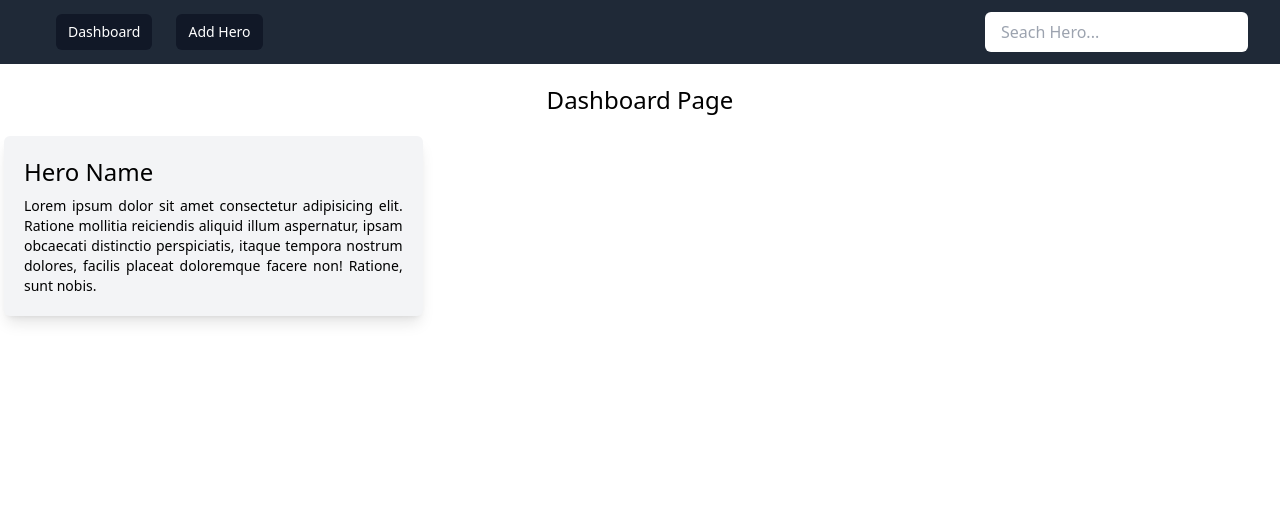
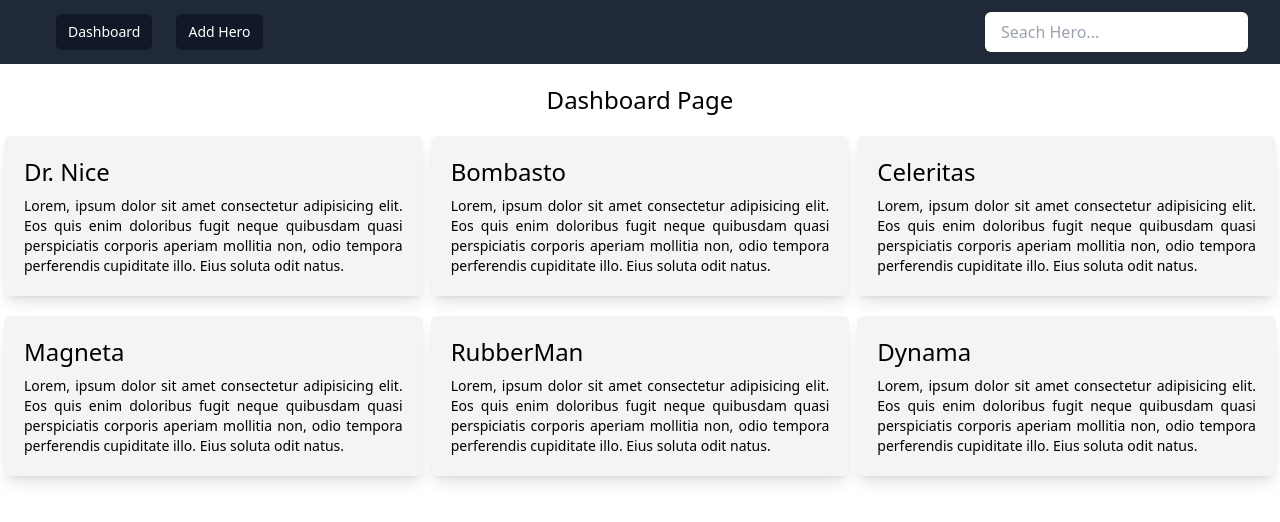
Before and after one commit to WibyFabian08/persiapan-angular, an Angular app: page /dashboard in a window 1280 px wide. Shown: the top 522 px of the page. Built offline with nearby package versions, Linux system fonts and the light colour scheme; data requests are answered from the project's data file.

Commit message:
integrasi get heroes

```diff
--- a/src/app/app.module.ts
+++ b/src/app/app.module.ts
@@ -7,6 +7,7 @@ import { DashboardComponent } from './dashboard/dashboard.component';
 import { NavbarComponent } from './navbar/navbar.component';
 import { SearchComponent } from './search/search.component';
 import { AddHeroComponent } from './add-hero/add-hero.component';
+import { HttpClientModule } from '@angular/common/http';
 
 @NgModule({
   declarations: [
@@ -18,7 +19,8 @@ import { AddHeroComponent } from './add-hero/add-hero.component';
   ],
   imports: [
     BrowserModule,
-    AppRoutingModule
+    AppRoutingModule,
+    HttpClientModule
   ],
   providers: [],
   bootstrap: [AppComponent]
--- a/src/app/dashboard/dashboard.component.html
+++ b/src/app/dashboard/dashboard.component.html
@@ -1,18 +1,25 @@
 <div class="container mx-auto">
   <h1 class="text-center my-5 text-2xl">Dashboard Page</h1>
-  <div class="flex justify-start items-center flex-wrap flex-row">
-    <div class="lg:w-2/6 md:w-1/2 w-full">
+  <ng-container *ngIf="heroes.length > 0">
+    <div
+      class="flex justify-start items-center flex-wrap flex-row"
+      *ngIf="!isLoadingFetch"
+    >
+      <div class="lg:w-2/6 md:w-1/2 w-full" *ngFor="let hero of heroes">
         <div
           class="mx-1 bg-gray-100 mb-5 p-5 shadow-lg rounded-md hover:bg-gray-200 transition-all duration-200 ease-in-out"
         >
-        <h5 class="text-2xl">Hero Name</h5>
+          <h5 class="text-2xl">{{ hero.name }}</h5>
           <p class="text-sm text-justify mt-2">
-          Lorem ipsum dolor sit amet consectetur adipisicing elit. Ratione
-          mollitia reiciendis aliquid illum aspernatur, ipsam obcaecati
-          distinctio perspiciatis, itaque tempora nostrum dolores, facilis
-          placeat doloremque facere non! Ratione, sunt nobis.
+            {{ hero.description }}
           </p>
         </div>
       </div>
     </div>
+  </ng-container>
+  <ng-container *ngIf="isLoadingFetch">
+    <div class="flex justify-center items-center w-full">
+      <h5 class="text-gray-800 text-center">Loading..</h5>
     </div>
+  </ng-container>
+</div>
--- a/src/app/dashboard/dashboard.component.ts
+++ b/src/app/dashboard/dashboard.component.ts
@@ -1,4 +1,6 @@
 import { Component, OnInit } from '@angular/core';
+import { Hero } from '../interface/hero';
+import { HeroService } from '../services/hero-service.service';
 
 @Component({
   selector: 'app-dashboard',
@@ -6,10 +8,29 @@ import { Component, OnInit } from '@angular/core';
   styleUrls: ['./dashboard.component.css']
 })
 export class DashboardComponent implements OnInit {
+  heroes: Hero[] = []
+  isLoadingFetch: boolean = true
 
-  constructor() { }
+  constructor(private heroService: HeroService) { }
 
   ngOnInit(): void {
+    this.getHeroes()
+  }
+
+  getHeroes = () => {
+    this.isLoadingFetch = true
+    this.heroService.getAll()
+      .subscribe({
+        next: (data) => {
+          let buffer = data.slice(0, 6)
+          this.heroes = buffer
+          this.isLoadingFetch = false
+        },
+        error: (err) => {
+          console.log(err)
+          this.isLoadingFetch = false
+        }
+      })
   }
 
 }
--- a/src/app/interface/hero.ts
+++ b/src/app/interface/hero.ts
@@ -1,2 +1,4 @@
 export interface Hero {
+    name: string;
+    description: string
 }
--- a/src/app/services/hero-service.service.ts
+++ b/src/app/services/hero-service.service.ts
@@ -1,9 +1,20 @@
 import { Injectable } from '@angular/core';
+
+import { Observable} from 'rxjs';
+import { Hero } from '../interface/hero';
+
+import { HttpClient } from '@angular/common/http';
+
+const baseUrl = "http://localhost:3000"
 
 @Injectable({
   providedIn: 'root'
 })
-export class HeroServiceService {
+export class HeroService {
 
-  constructor() { }
+  constructor(private http: HttpClient) { }
+
+  getAll(): Observable<Hero[]> {
+    return this.http.get<Hero[]>(`${baseUrl}/heroes`)
+  }
 }
```
Lines whose indentation alone changed are shown as unchanged.
